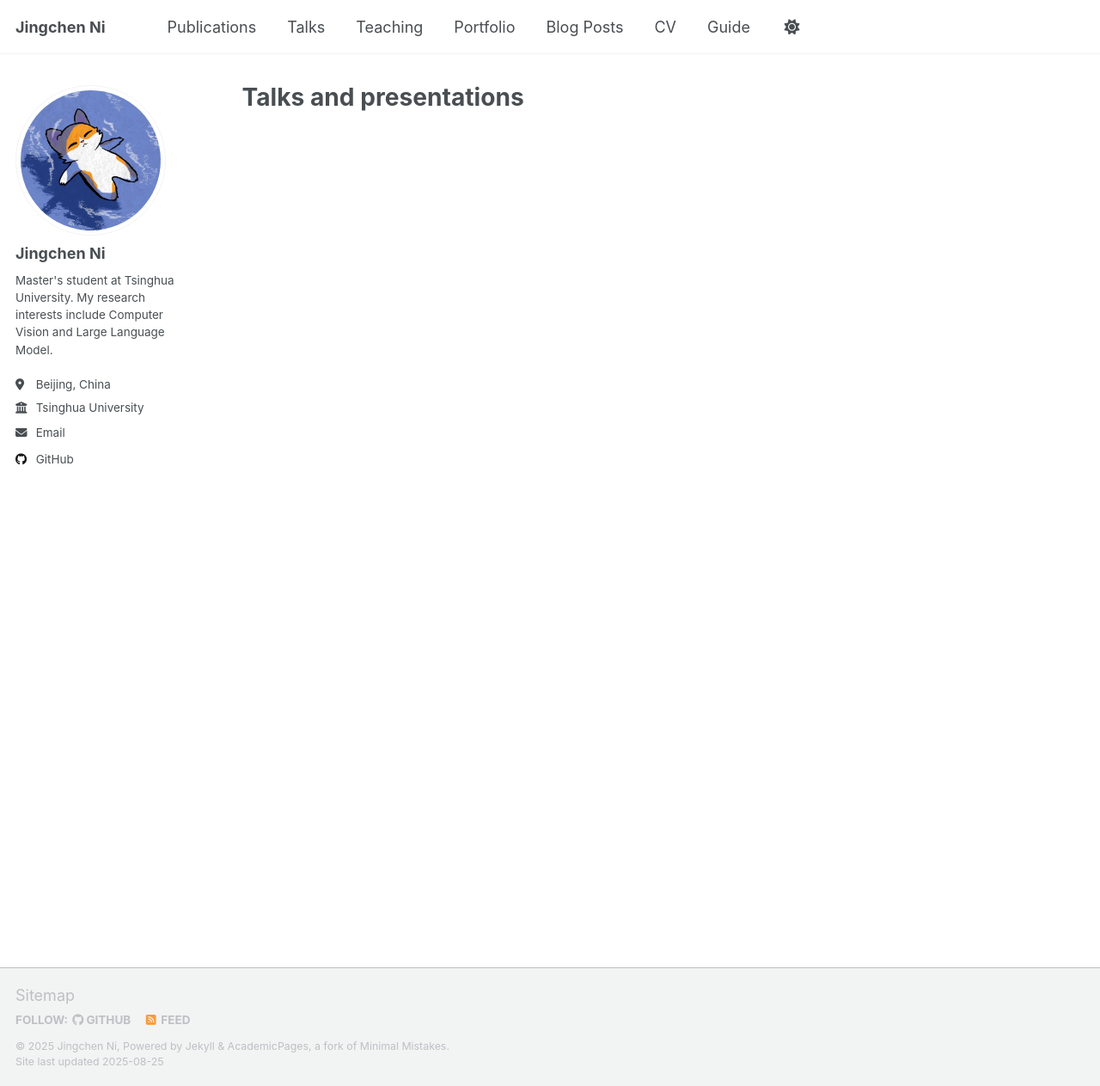
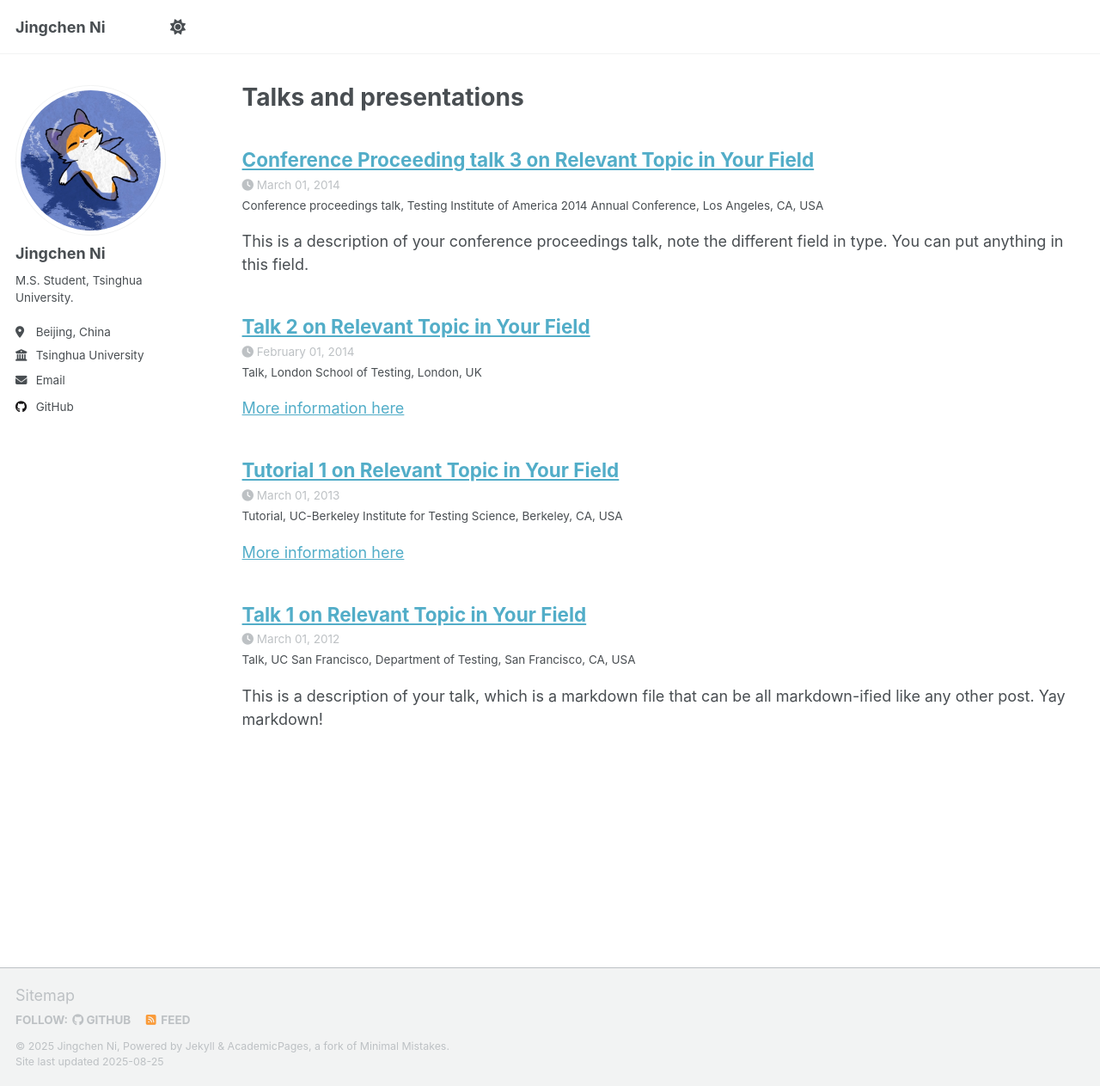
Before and after one commit to TonybotNi/tonybotni.github.io, a Jekyll site: the page built from _pages/talks.html, in a window 1280 px wide and 1263 px high. Shown: the whole window at 86% size. Built offline with Jekyll 4.4.1, drawn with Linux system fonts in a browser that asks for light colours; a script that is not in the unit is left out.

Commit message:
modify navigatebar

```diff
--- a/_config.yml
+++ b/_config.yml
@@ -11,7 +11,7 @@
 title                    : "Jingchen Ni"
 title_separator          : "-"
 name                     : &name "Jingchen Ni"
-description              : &description "M.S. Student, Tsinghua University"
+description              : &description "M.S. Student, Tsinghua University."
 url                      : https://tonybotni.github.io # the base hostname & protocol for your site e.g. "https://[your GitHub username].github.io"
 baseurl                  : "" # the subpath of your site, e.g. "/blog"
 repository               : "tonybotni/tonybotni.github.io" # e.g. "academichub/academichub.github.io"
@@ -23,7 +23,7 @@
   # Biographic information
   avatar           : "float cat4.jpg" # path to your avatar image
   name             : "Jingchen Ni"
-  bio              : "Master's student at Tsinghua University. My research interests include Computer Vision and Large Language Model."
+  bio              : "M.S. Student, Tsinghua University."
   location         : "Beijing, China"
   employer         : "Tsinghua University"
   uri              : # URL
@@ -211,18 +211,18 @@
 
 # These settings control the types of collections used by the template
 collections:
-  # teaching:
-  #   output: true
-  #   permalink: /:collection/:path/
-  # publications:
-  #   output: true
-  #   permalink: /:collection/:path/
-  # portfolio:
-  #   output: true
-  #   permalink: /:collection/:path/
-  # talks:
-  #   output: true
-  #   permalink: /:collection/:path/
+  teaching:
+    output: true
+    permalink: /:collection/:path/
+  publications:
+    output: true
+    permalink: /:collection/:path/
+  portfolio:
+    output: true
+    permalink: /:collection/:path/
+  talks:
+    output: true
+    permalink: /:collection/:path/
 
 
 # These settings control how pages and collections are included in the site
```
Also changed, not shown: _data/navigation.yml (+14 -14 lines).
